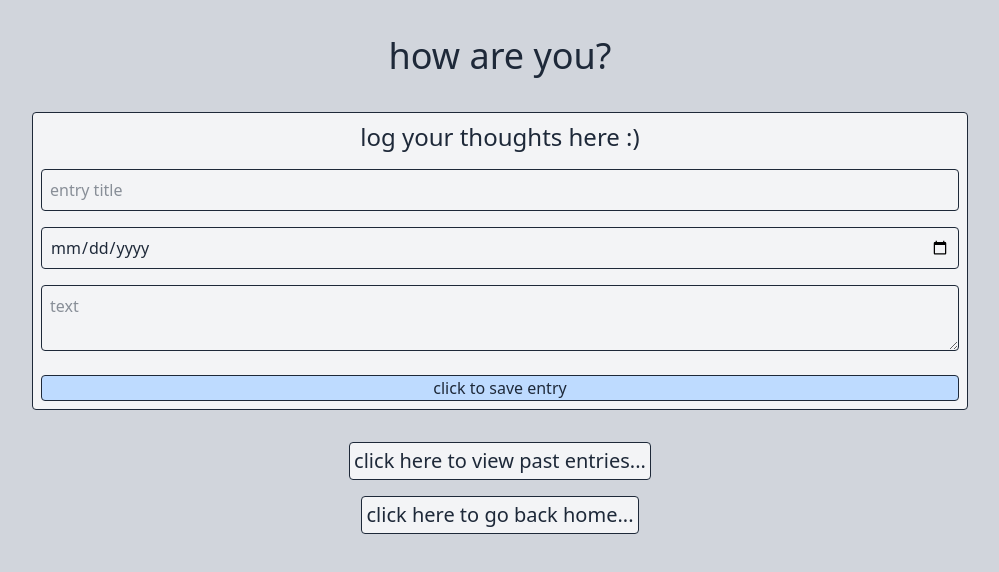
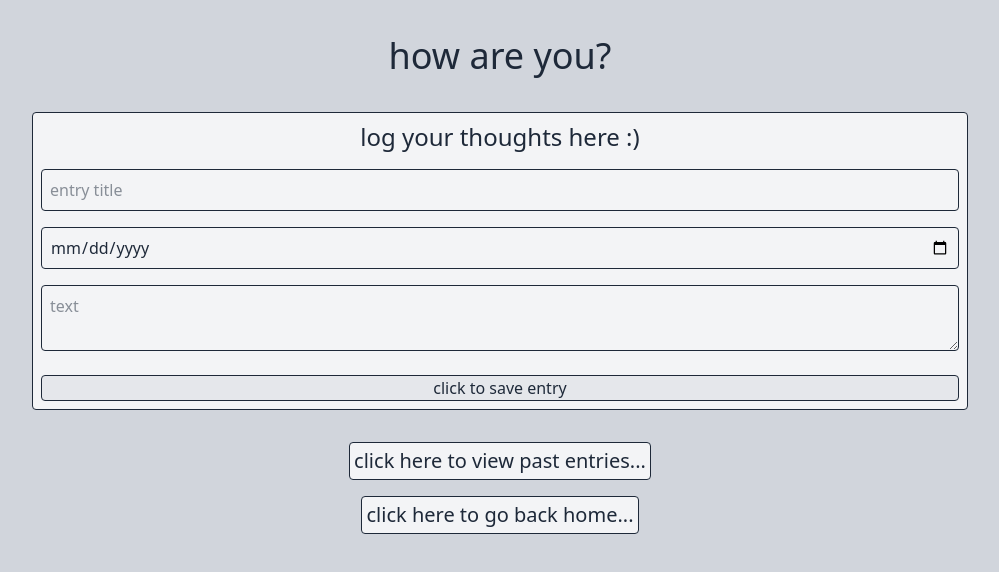
Before and after one commit to remysedlak/tailwind-journal, a React (Vite) app: page /upload in a window 1280 px wide. Shown: the top 572 px of the page, without its empty margins (140-1139 px from the left). Built offline with nearby package versions, Linux system fonts and the light colour scheme.

Commit message:
refactor search input handling and update button color for better UI consistency

```diff
--- a/src/pages/Entries.jsx
+++ b/src/pages/Entries.jsx
@@ -53,7 +53,11 @@ const Entries = () => {
             type="text"
             placeholder="search for entries"
             value={searchQuery}
-            onChange={(e) =>{ setSearchQuery(e.target.value); searchQuery == '' ? setSearching(true): setSearching(false);}}
+            onChange={(e) => {
+              const value = e.target.value;
+              setSearchQuery(value);
+              setSearching(value !== "");
+            }}
             className="p-2 border rounded mt-2 text-center"
           />
           {/* nav button */}
--- a/src/pages/Upload.jsx
+++ b/src/pages/Upload.jsx
@@ -59,7 +59,7 @@ return (
         />
 
         <button
-          className="bg-blue-200 border rounded px-2 mt-2 hover:bg-blue-300"
+          className="bg-gray-200 border rounded px-2 mt-2 hover:bg-blue-300"
           type="button"
           onClick={addEntry}
         >
```
